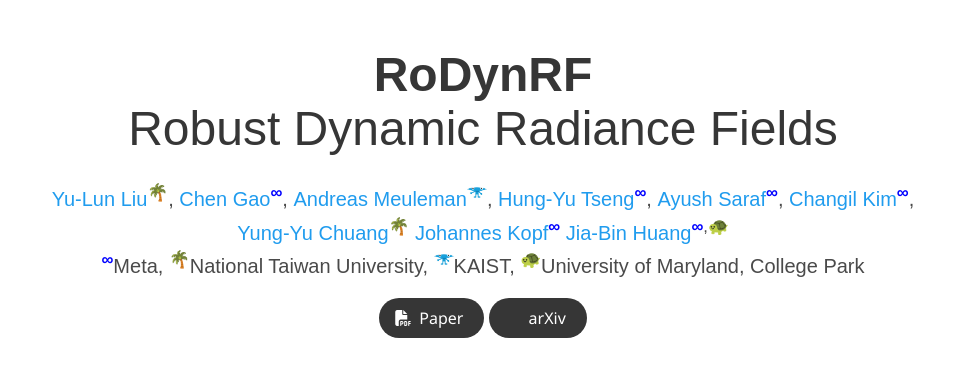
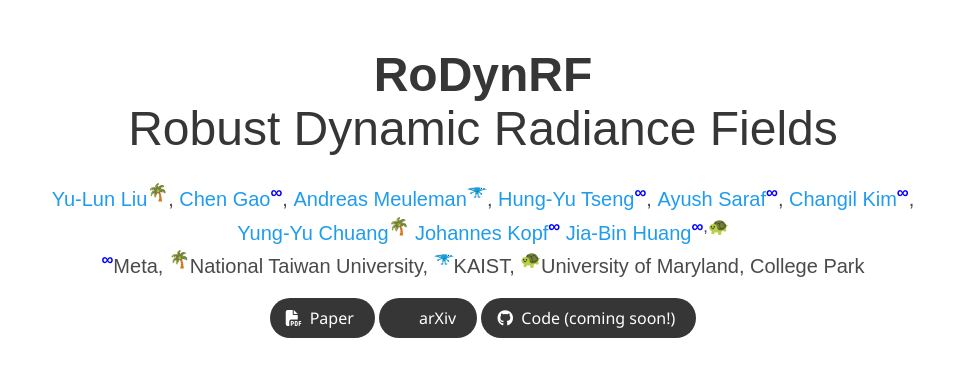
Before and after one commit to robust-dynrf/robust-dynrf.github.io, a plain HTML site: page index.html in a window 1280 px wide. Shown: the top 388 px of the page, without its empty margins (157-1123 px from the left). Drawn offline with nearby package versions, Linux system fonts and the light colour scheme; some icons are missing; a web font is replaced by a local one.

Commit message:
Add files via upload

```diff
--- a/index.html
+++ b/index.html
@@ -113,15 +113,15 @@
                 </a>
               </span> -->
               <!-- Code Link. -->
-              <!-- <span class="link-block">
+              <span class="link-block">
                 <a href="https://github.com/google/nerfies"
                    class="external-link button is-normal is-rounded is-dark">
                   <span class="icon">
                       <i class="fab fa-github"></i>
                   </span>
-                  <span>Code</span>
+                  <span>Code (coming soon!)</span>
                   </a>
-              </span> -->
+              </span>
               <!-- Dataset Link. -->
               <!-- <span class="link-block">
                 <a href="https://github.com/google/nerfies/releases/tag/0.1"
```
